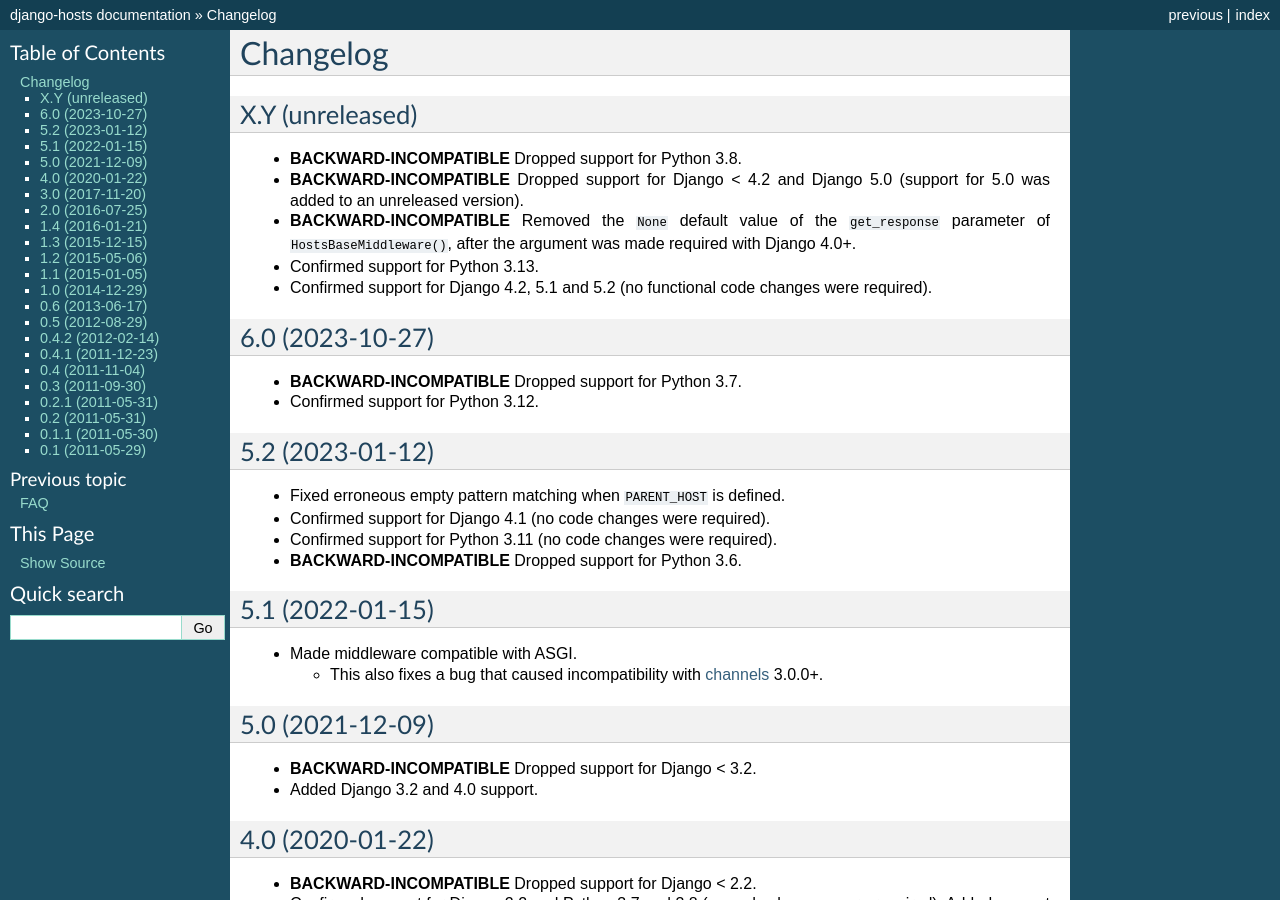
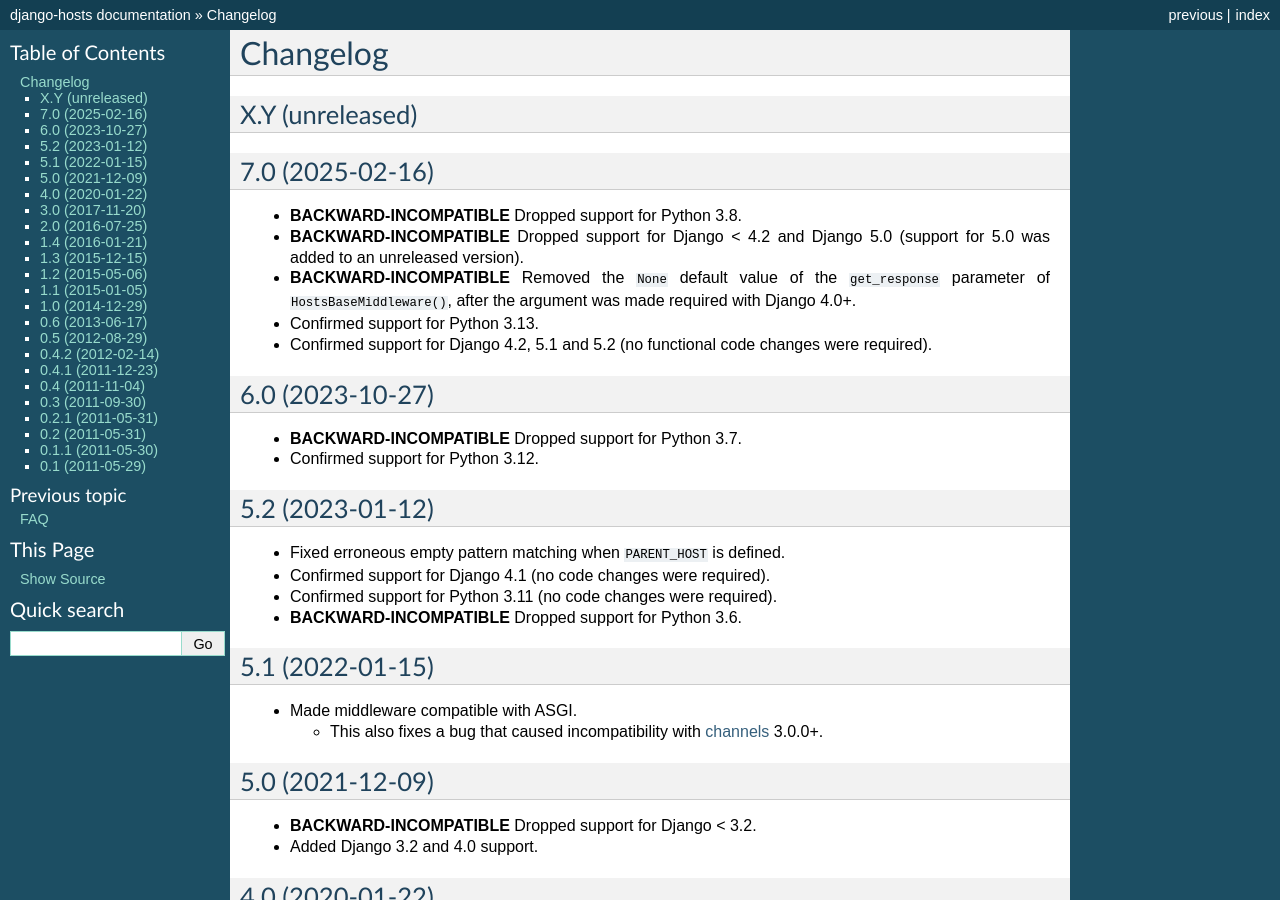
Before and after one commit to jazzband/django-hosts, a Sphinx documentation site: the page built from docs/changelog.rst, in a window 1280 px wide and 900 px high. Built offline with Sphinx 7.4.7, drawn with Linux system fonts in a browser that asks for light colours; the version number could not be read and is left out.

Commit message:
Prepare for release 7.0

```diff
--- a/docs/changelog.rst
+++ b/docs/changelog.rst
@@ -2,6 +2,10 @@
 =========
 
 X.Y (unreleased)
+----------------
+
+
+7.0 (2025-02-16)
 ----------------
 
 - **BACKWARD-INCOMPATIBLE** Dropped support for Python 3.8.
```
